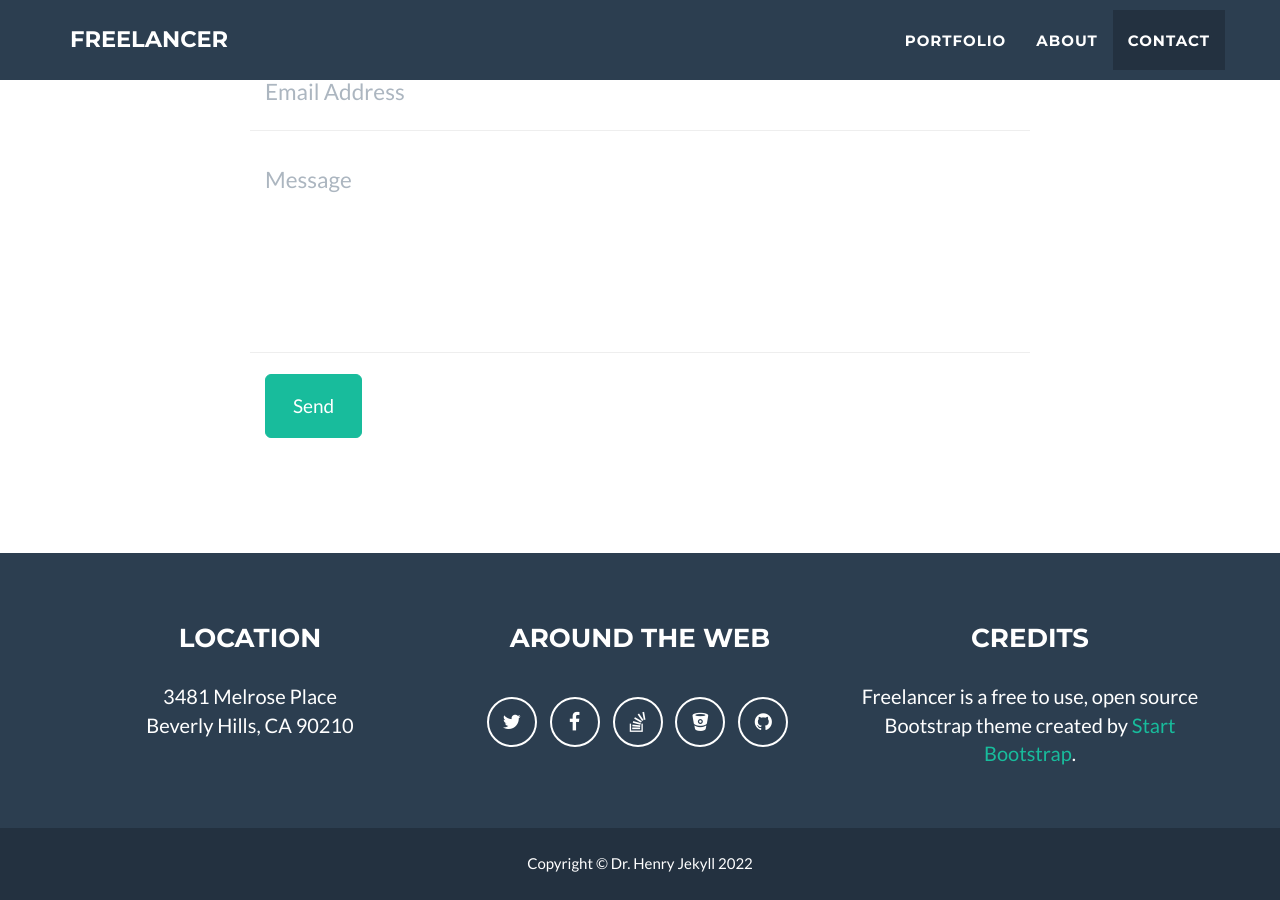
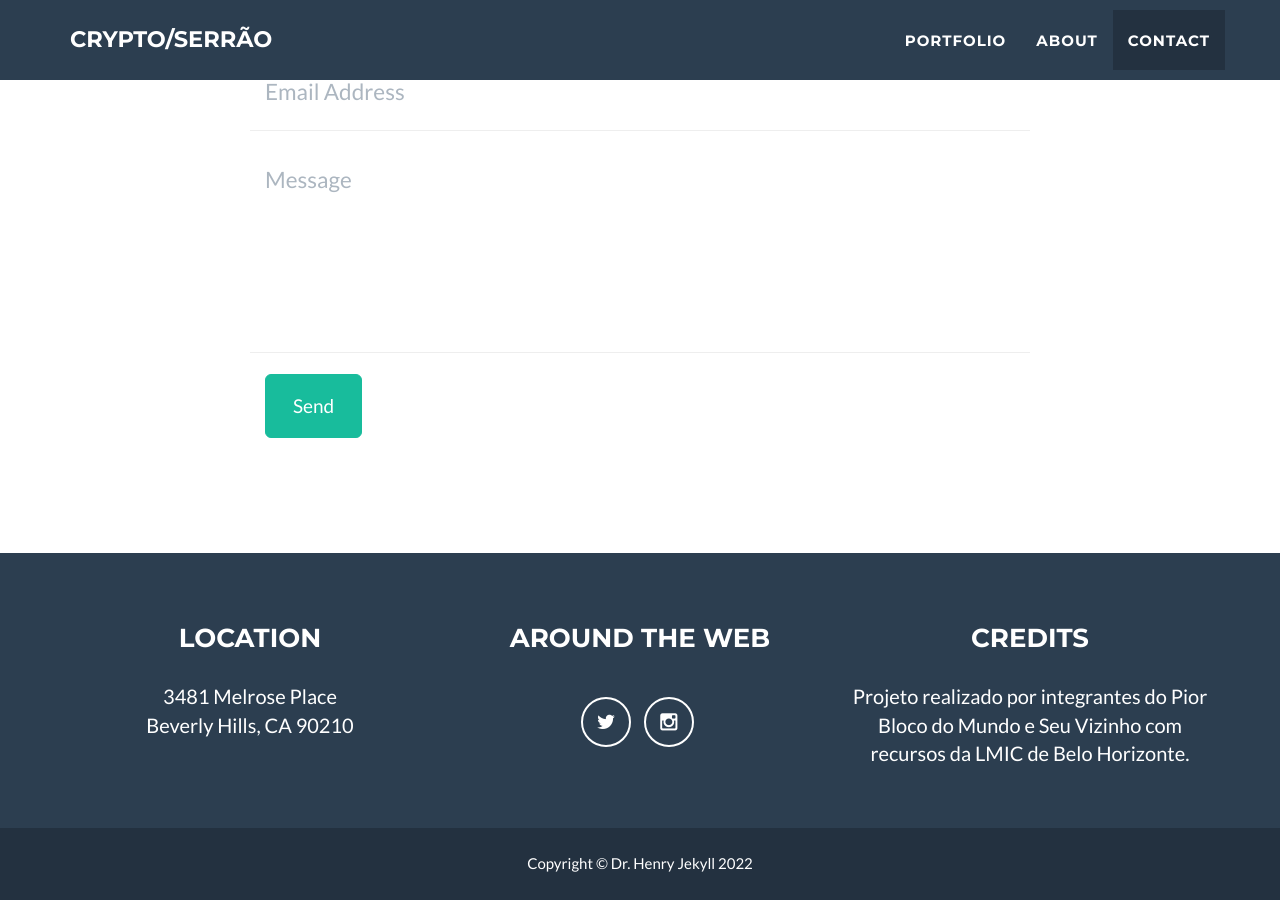
Before and after one commit to Crypto-Serrao/cryptoserrao.xyz, a Jekyll site: the page built from _posts/2014-07-18-project-1.markdown, in a window 1280 px wide and 900 px high, scrolled down 2492 px. Built offline with Jekyll 4.4.1, drawn with Linux system fonts in a browser that asks for light colours; some of the changed lines change nothing that is shown; some of the changed text lies outside the part shown.

Commit message:
Update _config.yml

```diff
--- a/_config.yml
+++ b/_config.yml
@@ -1,11 +1,11 @@
 # Site settings
-title: Freelancer
-email: your-email@domain.com
-url: https://github.com/jeromelachaud/freelancer-theme
-description: "Write an awesome description for your new site here. You can edit this line in _config.yml. It will appear in your document head meta (for Google search results) and in your feed.xml site description."
-keywords: "your keywords, separated by commas"
-skills: "Web Developer - Graphic Artist - User Experience Designer"
-meta_author: LastName FirstName
+title: Crypto/Serrão
+email: cryptoserrao@gmail.com
+url: https://github.com/Crypto-Serrao/cryptoserrao.xyz
+description: "Artistas periféricos no mundo da criptoarte e NFTs."
+keywords: "periferia, criptoarte, nfts"
+skills: "Periferia Cryptoarte NFT"
+meta_author: Serrão Crypto
 
 # Google webmaster tools
 google_verify:
@@ -40,15 +40,9 @@ footer:
 # Social networks usernames (many more available: google-plus, flickr, dribbble, pinterest, instagram, tumblr, linkedin, etc.)
 social:
   - title: twitter
-    url: http://twitter.com/jekyllrb
-  - title: facebook
-    url:
-  - title: stack-overflow
-    url: http://stackoverflow.com/questions/tagged/jekyll
-  - title: bitbucket
-    url: http://bitbucket.org/jekyll
-  - title: github
-    url: http://github.com/jekyll
+    url: https://twitter.com/cryptoserrao
+  - title: instagram
+    url: https://www.instagram.com/cryptoserrao/
 
 # Postal address (add as many lines as necessary)
 address:
@@ -56,7 +50,7 @@ address:
   - line: Beverly Hills, CA 90210
 
 # Credits content
-credits: 'Freelancer is a free to use, open source Bootstrap theme created by <a href="http://startbootstrap.com">Start Bootstrap</a>.'
+credits: 'Projeto realizado por integrantes do Pior Bloco do Mundo e Seu Vizinho com recursos da LMIC de Belo Horizonte.'
 
 # Build settings
 markdown: kramdown
```
